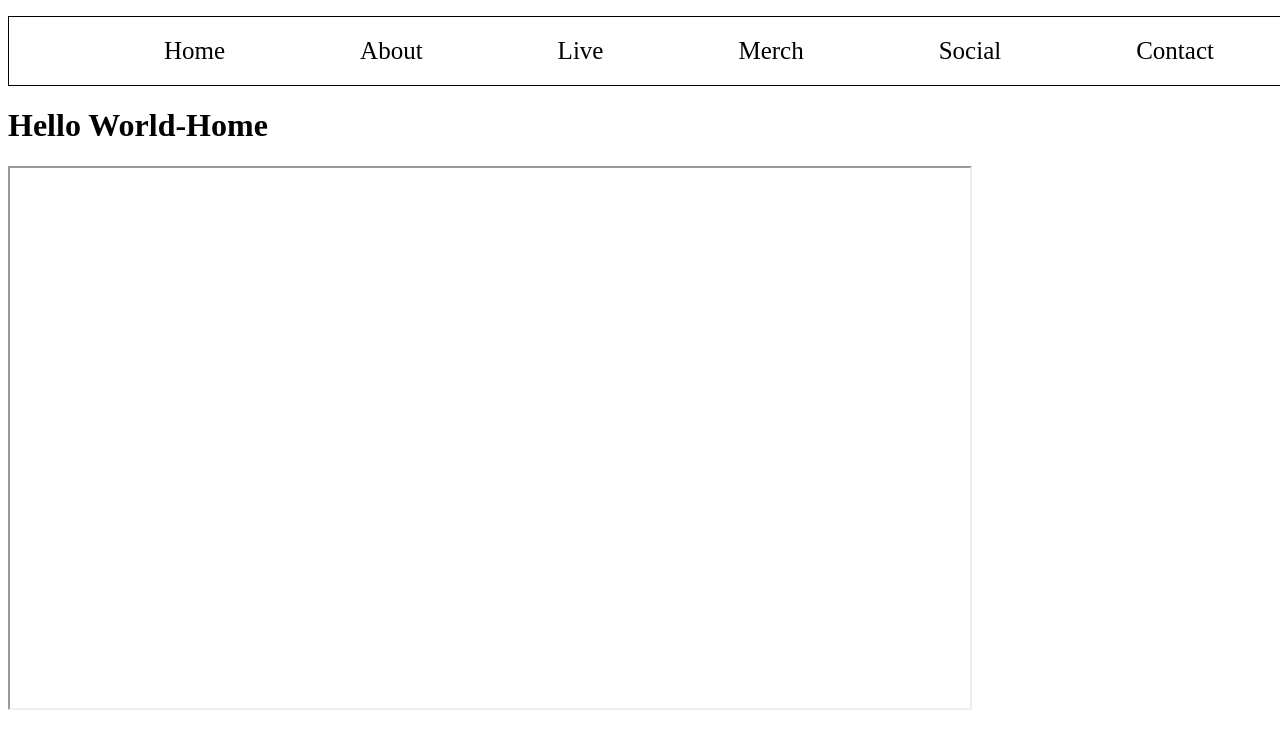
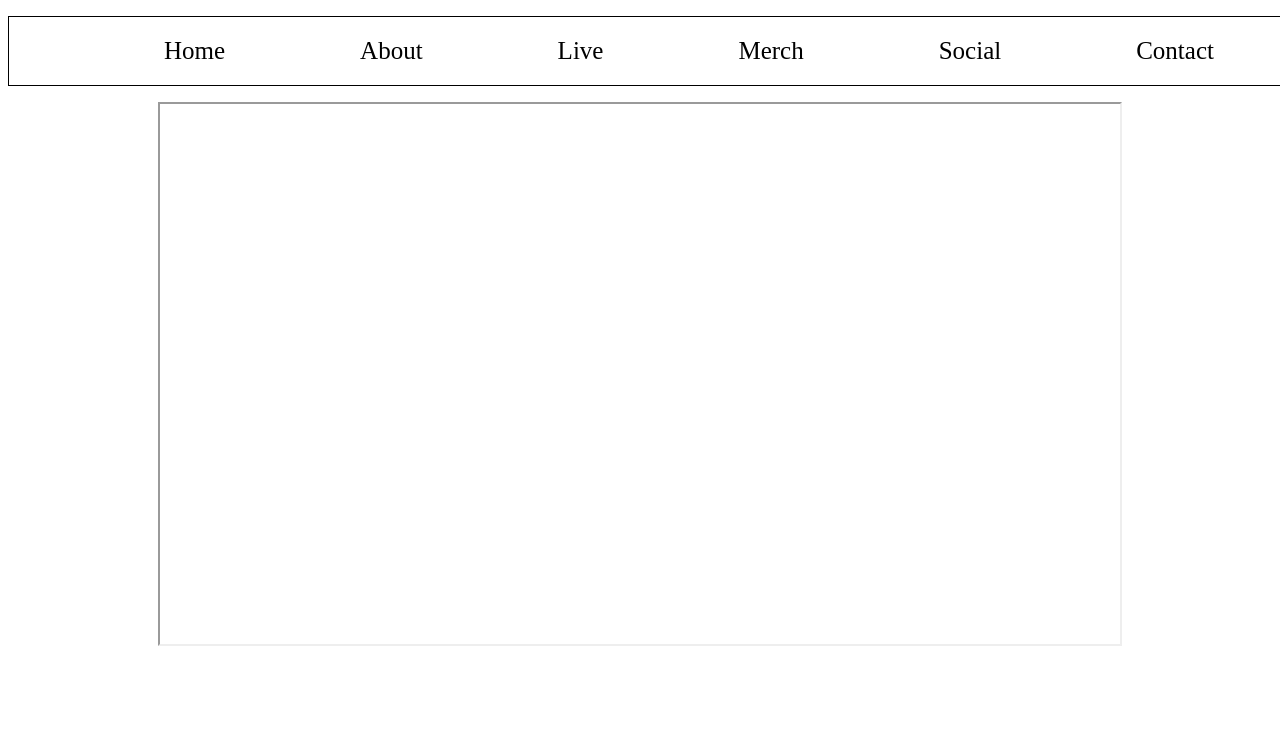
Before and after one commit to KLawsonDevelopment/AydannSite, a React (Create React App) app: page / in a window 1280 px wide. Shown: the top 748 px of the page. Built offline with nearby package versions, Linux system fonts and the light colour scheme; no server answers.

Commit message:
Shifted iframe to the center of the home page and got rid of the h1 on the home page

```diff
--- a/src/components/Home.js
+++ b/src/components/Home.js
@@ -20,7 +20,7 @@ class Home extends Component {
                     'Client-ID': 'lhlcb1t0eush1tatlq131n32d0zxp4'
                 }
             })
-            let randomClip=Math.floor(Math.random() * 50)
+            let randomClip = Math.floor(Math.random() * 50)
             this.setState({
                 videoURL: `https://clips.twitch.tv/embed?clip=${twitchData.data.data[randomClip].id}`
             })
@@ -35,13 +35,14 @@ class Home extends Component {
     render() {
         return (
             <div>
-                <h1>Hello World-Home</h1>
-                <iframe
-                    src={this.state.videoURL}
-                    height="540"
-                    width="960"
+                <div className='twitchClip'>
+                    <iframe
+                        src={this.state.videoURL}
+                        height="540"
+                        width="960"
                     >
-                </iframe>
+                    </iframe>
+                </div>
             </div>
         );
     }
--- a/src/index.css
+++ b/src/index.css
@@ -18,3 +18,9 @@
   color:red;
   background-color: black;
 }
+
+.twitchClip {
+  display: flex;
+  justify-content: center;
+  align-items: center;
+}
```
